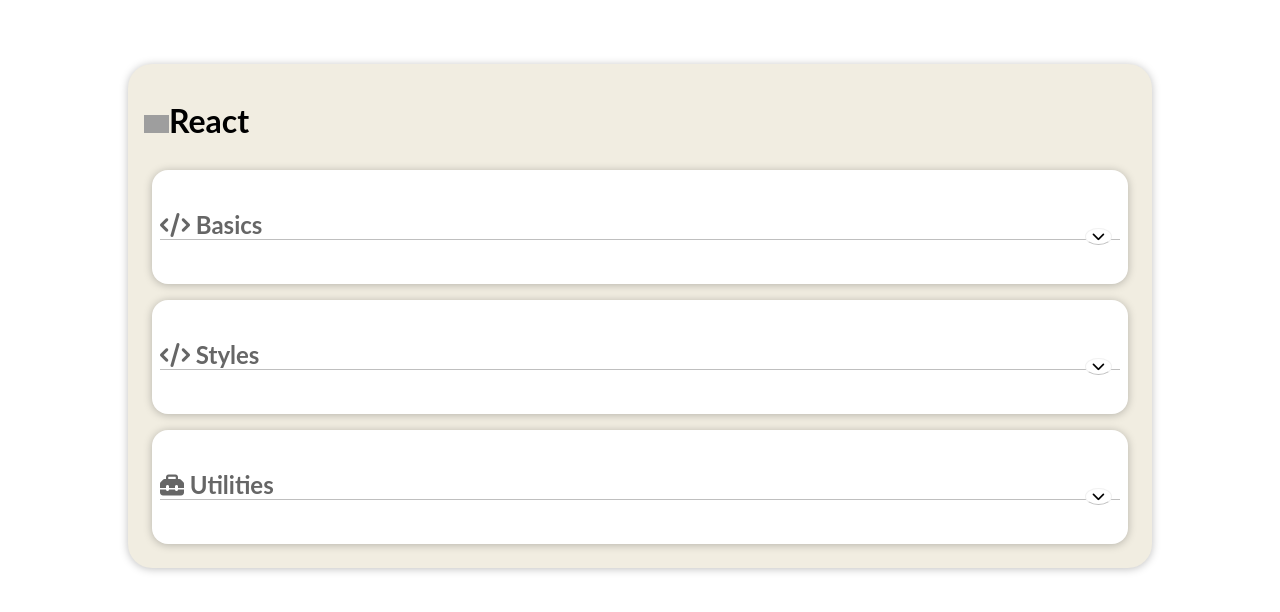
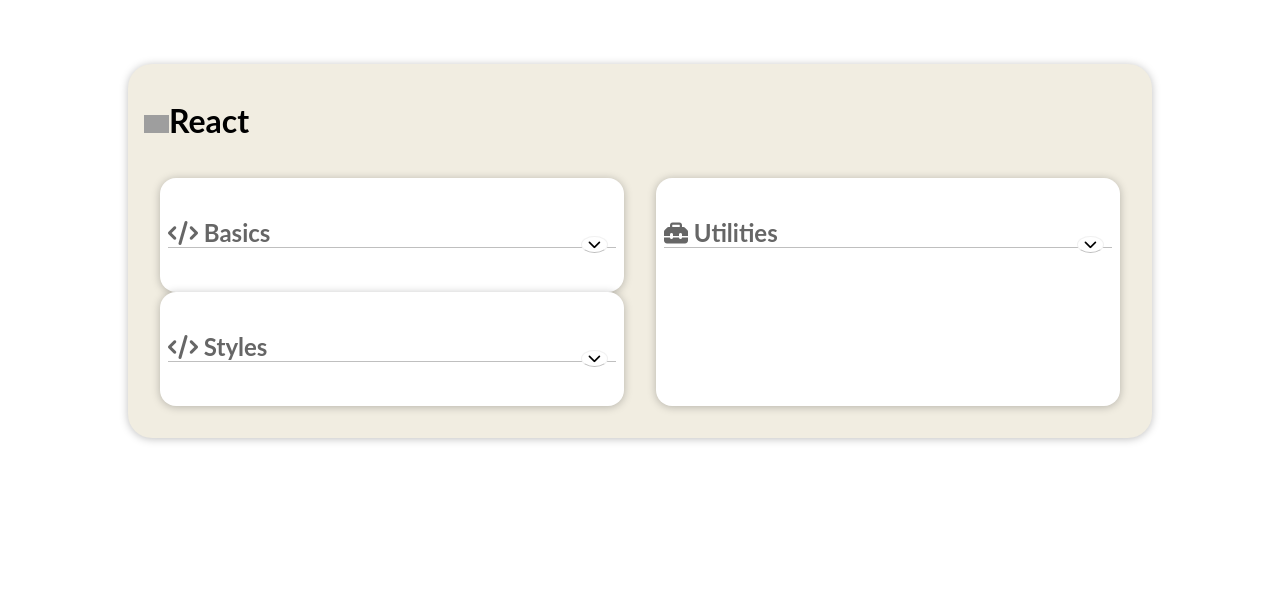
Before and after one commit to mkonemo/react-basics, a React (Create React App) app: page / in a window 1280 px wide. Shown: the top 612 px of the page. Built offline with nearby package versions, Linux system fonts and the light colour scheme; grey boxes are pictures that could not be loaded.

Commit message:
2 files modified

```diff
--- a/src/App.js
+++ b/src/App.js
@@ -28,7 +28,8 @@ const App = () => {
         React
       </h1>
       <div className="grid-container">
-        <div className="grid-container__item item1">
+        <div className="grid-container__item">
+          <div className="box item1">
             <h2>
               <i class="fas fa-code"></i> Basics
             </h2>
@@ -61,10 +62,10 @@ const App = () => {
                   <Show title="Controlled component">
                     <p>
                       A controlled component is a normal component. The
-                    peculiarity is that in that case there is a value handled by
-                    its parent component. Both the value, as well as changes to
-                    the value are not handled in the component itself but in a
-                    parent component.
+                      peculiarity is that in that case there is a value handled
+                      by its parent component. Both the value, as well as
+                      changes to the value are not handled in the component
+                      itself but in a parent component.
                     </p>
                   </Show>
                 </li>
@@ -72,7 +73,7 @@ const App = () => {
             </Show>
           </div>
 
-        <div className="grid-container__item item2">
+          <div className="box item2">
             <h2>
               <i class="fas fa-code"></i> Styles
             </h2>
@@ -86,8 +87,9 @@ const App = () => {
               </ol>
             </Show>
           </div>
-
-        <div className="grid-container__item item3">
+        </div>
+        <div className="grid-container__item">
+          <div className="box item3">
             <h2>
               <i class="fas fa-toolbox"></i> Utilities
             </h2>
@@ -114,8 +116,8 @@ const App = () => {
                 <li>
                   <Show title="Custom HTML element: Card container example">
                     <p>
-                    This is a custom HTML element, built as a component and used
-                    as a shared container.
+                      This is a custom HTML element, built as a component and
+                      used as a shared container.
                     </p>
                     <Card>
                       See
@@ -161,6 +163,7 @@ const App = () => {
           </div>
         </div>
       </div>
+    </div>
   );
 };
 export default App;
--- a/src/style.css
+++ b/src/style.css
@@ -21,12 +21,16 @@ body>div {
   display: grid;
   grid-template-columns: repeat(auto-fill, minmax(450px, 1fr));
   grid-gap: 1rem;
-  display: flex;
-  flex-direction: column;
+
 
 }
 
 .grid-container__item {
+  display: flex;
+  flex-direction: column;
+}
+
+.box {
   box-shadow: 0 1px 8px rgba(0, 0, 0, 0.25);
   border-radius: 1rem;
   background: #fff;
@@ -37,6 +41,10 @@ body>div {
 }
 .item2 {
   flex: 1;
+}
+
+.item3 {
+  flex: 2;
 }
 
 img {
```
Lines whose indentation alone changed are shown as unchanged.
